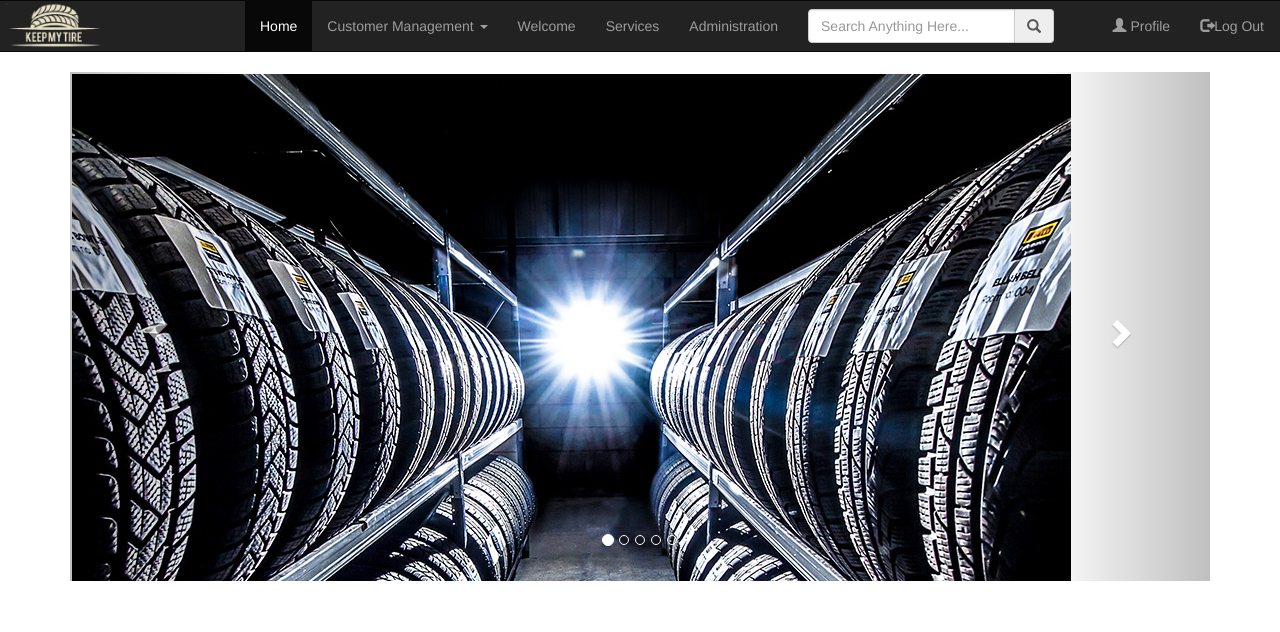
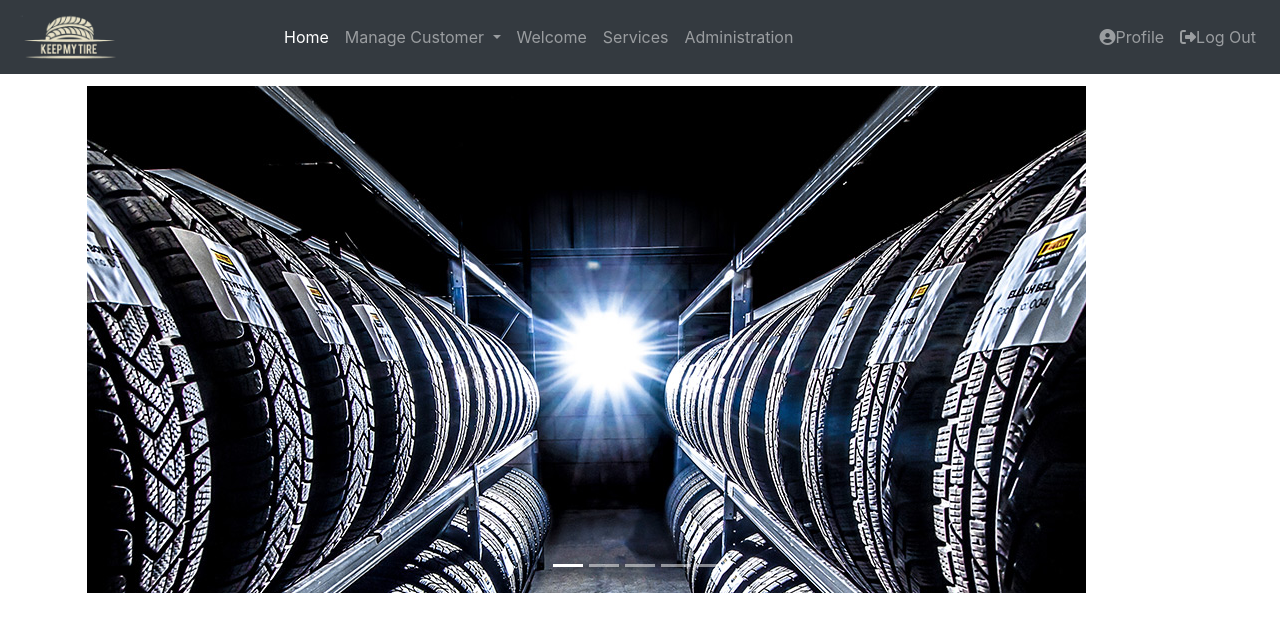
Before and after one commit to b21627758/KeepMyTire, a Django app: page / in a window 1280 px wide. Shown: the top 632 px of the page. Run offline with Django 3.2, Linux system fonts and the light colour scheme; the visitor is signed in with stand-in values (Sample User, id 1); some libraries are stand-ins or nearby versions.

Commit message:
List customer improved, worked on delete customer. There is an issue about gathering cell data from table

```diff
--- a/app/app/urls.py
+++ b/app/app/urls.py
@@ -23,6 +23,7 @@ urlpatterns = [
     path('user/', include('user.urls')),
     path('create-customer/', user_views.CreateCustomerView.as_view(), name='create-customer'),
     path('create-staff/', user_views.CreateStaffView.as_view(), name='create-staff'),
+    path('list-customer/', user_views.ListCustomerView.as_view(), name='list-customer'),
     path('', views.index, name='index'),
     path('login/', user_views.LoginView.as_view(), name='login'),
     path('logout/', user_views.LogOutView.as_view(), name='logout'),
--- a/app/core/templates/index.html
+++ b/app/core/templates/index.html
@@ -13,35 +13,33 @@
 
   <!-- Wrapper for slides -->
   <div class="carousel-inner">
-    <div class="item active">
+    <div class="carousel-item active">
       <img src="{% static 'images/tire_1.png' %}" alt="Los Angeles">
     </div>
 
-    <div class="item">
+    <div class="carousel-item">
       <img src="{% static 'images/tire_2.png' %}" alt="Chicago">
     </div>
 
-    <div class="item">
+    <div class="carousel-item">
       <img src="{% static 'images/tire_3.png' %}" alt="New York">
     </div>
 
-      <div class="item">
+      <div class="carousel-item">
       <img src="{% static 'images/tire_4.png' %}" alt="New York">
     </div>
 
-      <div class="item">
+      <div class="carousel-item">
       <img src="{% static 'images/tire_5.png' %}" alt="New York">
     </div>
   </div>
 
   <!-- Left and right controls -->
-  <a class="left carousel-control" href="#myCarousel" data-slide="prev">
-    <span class="glyphicon glyphicon-chevron-left"></span>
-    <span class="sr-only">Previous</span>
+  <a class="carousel-control-prev" href="#myCarousel" data-slide="prev">
+    <span class="carousel-control-prev-icon"></span>
   </a>
-  <a class="right carousel-control" href="#myCarousel" data-slide="next">
-    <span class="glyphicon glyphicon-chevron-right"></span>
-    <span class="sr-only">Next</span>
+  <a class="carousel-control-next" href="#myCarousel" data-slide="next">
+    <span class="carousel-control-next-icon"></span>
   </a>
 </div>
 
--- a/app/core/templates/layout.html
+++ b/app/core/templates/layout.html
@@ -4,73 +4,64 @@
 <head>
     <meta charset="UTF-8">
     <title>KeepMyTire</title>
+     <link rel="stylesheet" href="https://maxcdn.bootstrapcdn.com/bootstrap/4.0.0/css/bootstrap.min.css">
+    <link rel="stylesheet" href="https://use.fontawesome.com/releases/v5.7.0/css/all.css" integrity="sha384-lZN37f5QGtY3VHgisS14W3ExzMWZxybE1SJSEsQp9S+oqd12jhcu+A56Ebc1zFSJ" crossorigin="anonymous">
+    <script src="https://kit.fontawesome.com/a544cf7bed.js" crossorigin="anonymous"></script>
 </head>
 <body>
-   <link rel="stylesheet" href="https://maxcdn.bootstrapcdn.com/bootstrap/3.3.7/css/bootstrap.min.css">
-<div class="row">
-  <div class="navbar navbar-inverse">
-        <div class="container-fluid">
-            <div class="row">
-                <div class="col-lg-12">
-
-                    <div class="navbar-header" >
-                        <a href="/"><img src="{% static 'images/light_color_logo.png' %}" style="max-width:44%; height:25%;"></a>
+  <nav class="navbar navbar-expand-lg navbar-dark bg-dark">
+     <a class="navbar-brand" href="/"><img src="{% static 'images/light_color_logo.png' %}" style="max-width:44%; height:25%;"></a>
+         <button class="navbar-toggler" type="button" data-toggle="collapse" data-target="#navbarNavDropdown" aria-controls="navbarNavDropdown" aria-expanded="false" aria-label="Toggle navigation">
+            <span class="navbar-toggler-icon"></span>
+         </button>
+        <div class="navbar-collapse collapse" id="navbarNavDropdown">
+            <ul class="navbar-nav">
+                <li class="nav-item active">
+                    <a class="nav-link" href="/">Home <span class="sr-only">(current)</span></a>
+                </li>
+                {% if user.is_staff %}
+                <li  class="nav-item dropdown">
+                    <a class="nav-link dropdown-toggle" href="#" id="navbarDropdownMenuLink" data-toggle="dropdown" aria-haspopup="true" aria-expanded="false">
+                        Manage Customer
+                    </a>
+                    <div class="dropdown-menu" aria-labelledby="navbarDropdownMenuLink">
+                        <a class="dropdown-item" href="create-customer">Add Customer</a>
+                        <a class="dropdown-item" href="list-customer">List Customers</a>
                     </div>
-
-                    <div class="navbar-collapse collapse" id="mobile_menu">
-                        <ul class="nav navbar-nav">
-                            <li class="active"><a href="/">Home</a></li>
-                            {% if user.is_staff %}
-                            <li><a href="#" class="dropdown-toggle" data-toggle="dropdown">Customer Management <span class="caret"></span></a>
-                                <ul class="dropdown-menu">
-                                    <li><a href="create-customer">Add Customer</a></li>
-                                    <li><a href="#">List Customers</a></li>
-                                </ul>
                 </li>
                 {% endif %}
-                            <li><a href="#">Welcome</a></li>
-                            <li><a href="#">Services</a></li>
+                <li class="nav-item"><a class="nav-link" href="#">Welcome</a></li>
+                <li class="nav-item"><a class="nav-link" href="#">Services</a></li>
                 {% if user.is_superuser %}
-                            <li><a href="admin">Administration</a></li>
+                <li class="nav-item"><a class="nav-link" href="admin">Administration</a></li>
                 {% endif %}
             </ul>
-                        <ul class="nav navbar-nav">
-                            <li>
-                                <form action="" class="navbar-form">
-                                    <div class="form-group">
-                                        <div class="input-group">
-                                            <input type="search" name="search" id="" placeholder="Search Anything Here..." class="form-control">
-                                            <span class="input-group-addon"><span class="glyphicon glyphicon-search"></span></span>
-                                        </div>
-                                    </div>
-                                </form>
-                            </li>
-                        </ul>
-
-                        <ul class="nav navbar-nav navbar-right">
+            <ul class="navbar-nav ml-auto">
                 {% if user.is_authenticated %}
-                                <li><a href="#"><span class="glyphicon glyphicon-user"></span> Profile</a></li>
-                                  <li><a href="logout"><span class="glyphicon glyphicon-log-out"></span>Log Out</a></li>
+                    <li class="nav-item"><a class="nav-link" href="#"><i class="fas fa-user-circle"></i>Profile</a></li>
+                      <li><a class="nav-link" href="logout"><i class="fas fa-sign-out-alt"></i>Log Out</a></li>
                 </li>
                 {% else %}
-                                 <li><a href="#" class="dropdown-toggle" data-toggle="dropdown"><span class="glyphicon glyphicon-log-in"></span> Login / Sign Up <span class="caret"></span></a>
-                                <ul class="dropdown-menu">
-                                    <li><a href="login">Login</a></li>
-                                    <li><a href="register">Sign Up</a></li>
-                                </ul>
+                </li>
+                    <li  class="nav-item dropdown">
+                    <a class="nav-link dropdown-toggle" href="#" id="navbarDropdownMenuLink" data-toggle="dropdown" aria-haspopup="true" aria-expanded="false">
+                        <i class="fas fa-sign-in-alt"></i>
+                        Login / Sign Up
+                    </a>
+                    <div class="dropdown-menu" aria-labelledby="navbarDropdownMenuLink">
+                        <a class="dropdown-item" href="login">Login</a>
+                        <a class="dropdown-item" href="register">Sign Up</a>
+                    </div>
                 </li>
                 {% endif %}
             </ul>
         </div>
-                </div>
-            </div>
-        </div>
-    </div>
-<script src="https://ajax.googleapis.com/ajax/libs/jquery/1.12.4/jquery.min.js"></script>
-<script src="https://maxcdn.bootstrapcdn.com/bootstrap/3.3.7/js/bootstrap.min.js"></script>
-</div>
-<div class="row">
-    <div class="container" style="height: fit-content">
+    </nav>
+<script src="https://code.jquery.com/jquery-3.2.1.slim.min.js" integrity="sha384-KJ3o2DKtIkvYIK3UENzmM7KCkRr/rE9/Qpg6aAZGJwFDMVNA/GpGFF93hXpG5KkN" crossorigin="anonymous"></script>
+<script src="https://cdnjs.cloudflare.com/ajax/libs/popper.js/1.12.9/umd/popper.min.js" integrity="sha384-ApNbgh9B+Y1QKtv3Rn7W3mgPxhU9K/ScQsAP7hUibX39j7fakFPskvXusvfa0b4Q" crossorigin="anonymous"></script>
+<script src="https://maxcdn.bootstrapcdn.com/bootstrap/4.0.0/js/bootstrap.min.js" integrity="sha384-JZR6Spejh4U02d8jOt6vLEHfe/JQGiRRSQQxSfFWpi1MquVdAyjUar5+76PVCmYl" crossorigin="anonymous"></script>
+<div class="row" style="margin-top: 10px">
+    <div class="container" >
         {% block body %}
 
         {% endblock body %}
--- a/app/core/templates/register.html
+++ b/app/core/templates/register.html
@@ -118,6 +118,7 @@
                 <h2 class="title" style="color: #000000">Registration</h2>
                 <form method="POST" onsubmit="return checkForm(this)">
                     {% csrf_token %}
+                    {{ form.errors }}
                     <div class="form-row">
                         <div class="form-group col-md-6">
                             <label for="email">Email</label>
```
Also changed, not shown: app/core/static/css/main.css (+13 -0 lines), app/core/templates/list_customer.html (added, +130 -0 lines), app/user/views.py (+24 -0 lines). Lines whose indentation alone changed are shown as unchanged.
